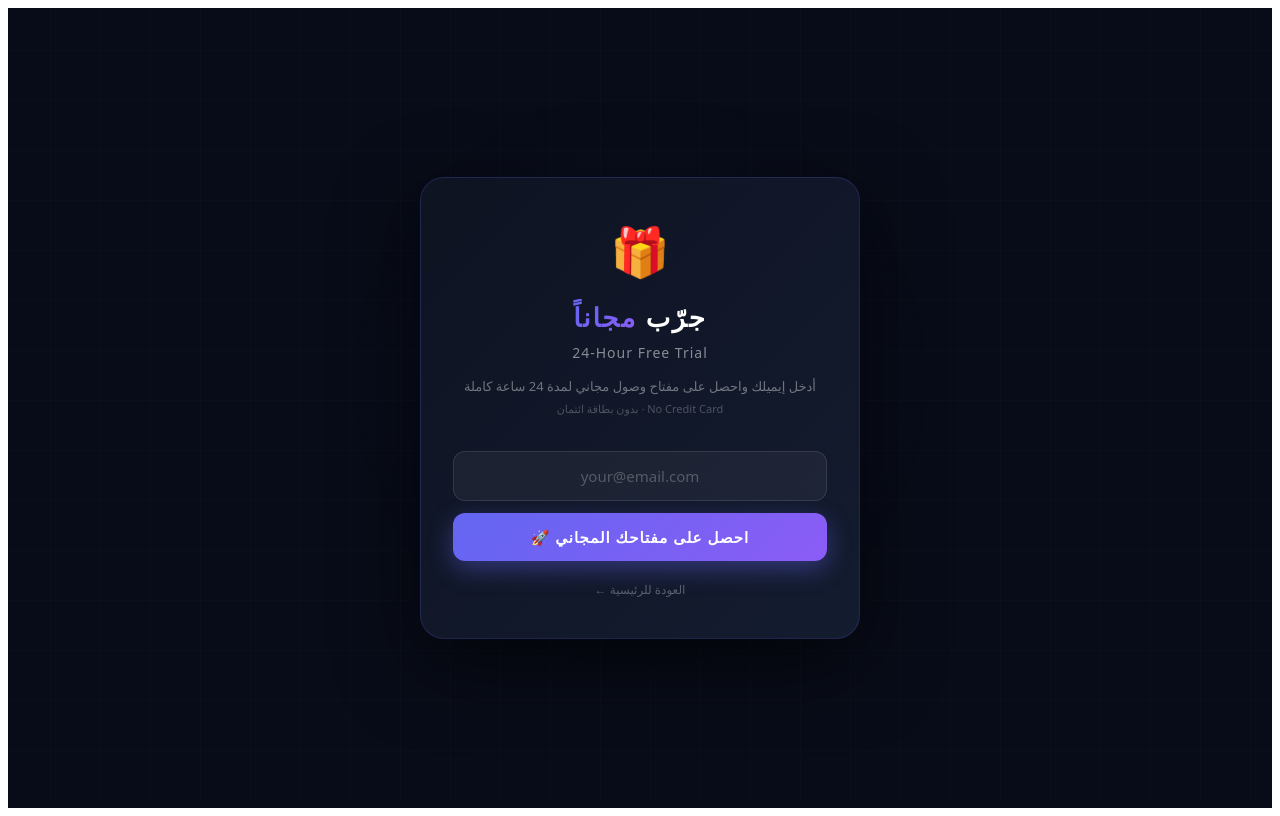
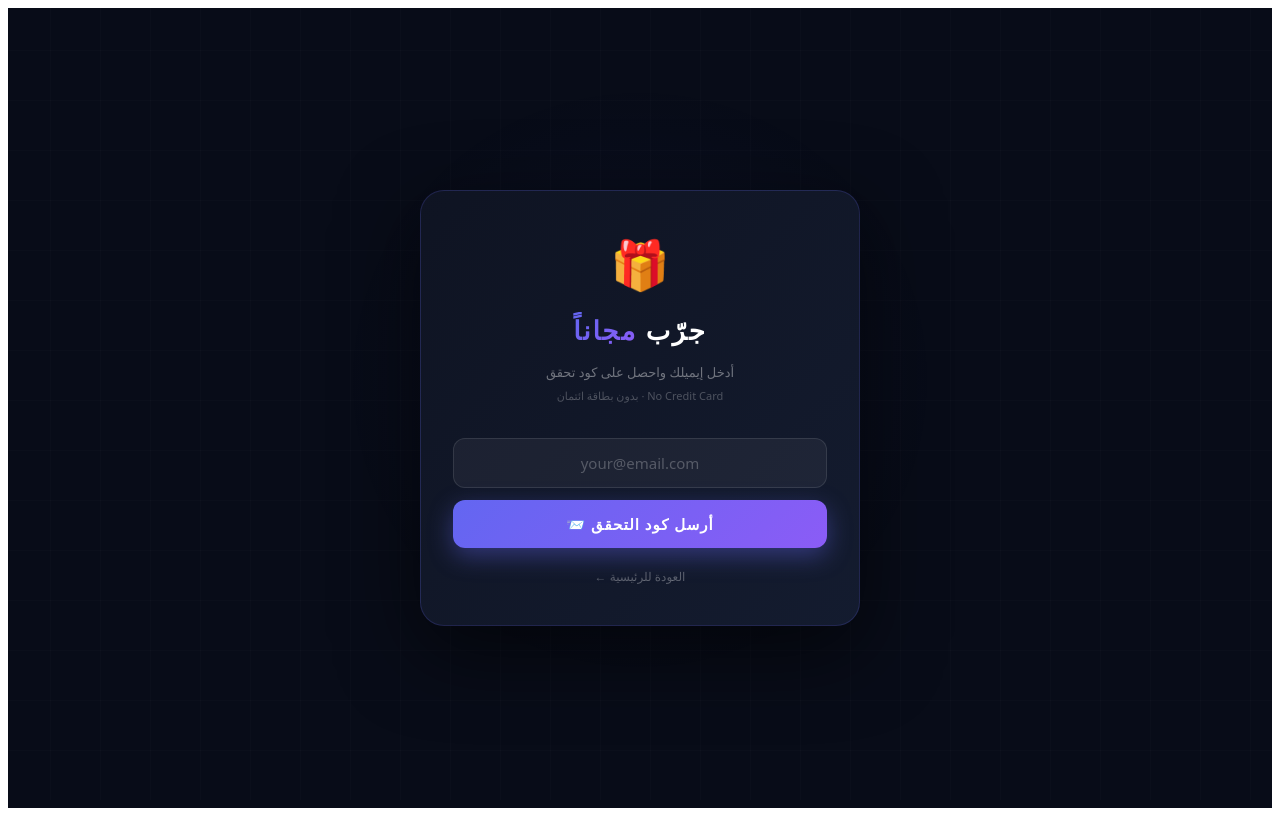
Before and after one commit to abdulazizgurishan-design/Radaraz, a Next.js app: page /trial in a window 1280 px wide. Built offline with nearby package versions, Linux system fonts and the light colour scheme.

Commit message:
Update trial.js

```diff
--- a/pages/trial.js
+++ b/pages/trial.js
@@ -20,13 +20,15 @@ const S = {
 };
 
 export default function Trial() {
+  const [step, setStep] = useState(1);
   const [email, setEmail] = useState('');
+  const [code, setCode] = useState('');
   const [loading, setLoading] = useState(false);
   const [error, setError] = useState(null);
   const [result, setResult] = useState(null);
   const [copied, setCopied] = useState(false);
 
-  const handleSubmit = async () => {
+  const handleSendCode = async () => {
     if (!email.trim() || !email.includes('@')) {
       setError('أدخل إيميل صحيح');
       return;
@@ -34,17 +36,52 @@ export default function Trial() {
     setLoading(true);
     setError(null);
     try {
-      const res = await fetch(`/api/create-trial?email=${encodeURIComponent(email.trim())}`);
+      const res = await fetch('/api/send-verification', {
+        method: 'POST',
+        headers: { 'Content-Type': 'application/json' },
+        body: JSON.stringify({ email: email.trim() }),
+      });
       const data = await res.json();
       if (data.error === 'used') {
         setError('هذا الإيميل استخدم التجربة المجانية مسبقاً');
+      } else if (data.success) {
+        setStep(2);
+      } else {
+        setError('حدث خطأ — حاول مجدداً');
+      }
+    } catch {
+      setError('خطأ في الاتصال — حاول مجدداً');
+    } finally {
+      setLoading(false);
+    }
+  };
+
+  const handleVerifyCode = async () => {
+    if (!code.trim() || code.length < 4) {
+      setError('أدخل الكود الصحيح');
+      return;
+    }
+    setLoading(true);
+    setError(null);
+    try {
+      const res = await fetch('/api/verify-code', {
+        method: 'POST',
+        headers: { 'Content-Type': 'application/json' },
+        body: JSON.stringify({ email: email.trim(), code: code.trim() }),
+      });
+      const data = await res.json();
+      if (data.error === 'invalid_code') {
+        setError('الكود غير صحيح — تحقق وأعد المحاولة');
+      } else if (data.error === 'expired') {
+        setError('انتهت صلاحية الكود — اطلب كوداً جديداً');
+        setStep(1);
       } else if (data.success) {
         setResult(data);
       } else {
         setError('حدث خطأ — حاول مجدداً');
       }
     } catch {
-      setError('خطأ في الاتصال — حاول مجدداً');
+      setError('خطأ في الاتصال — حاول مجددا');
     } finally {
       setLoading(false);
     }
@@ -63,34 +100,63 @@ export default function Trial() {
       <div style={S.box}>
         {!result ? (
           <>
-            <div style={S.icon}>🎁</div>
+            <div style={S.icon}>{step === 1 ? '🎁' : '📧'}</div>
             <div style={S.title}>
-              جرّب <span style={S.accent}>مجاناً</span>
-            </div>
-            <div style={S.title} dir="ltr" style={{ fontSize: 14, fontWeight: 400, color: 'rgba(255,255,255,0.5)', letterSpacing: 1, marginBottom: 8 }}>
-              24-Hour Free Trial
+              {step === 1 ? <>جرّب <span style={S.accent}>مجاناً</span></> : <>تحقق من <span style={S.accent}>إيميلك</span></>}
             </div>
             <p style={S.subtitle}>
-              أدخل إيميلك واحصل على مفتاح وصول مجاني لمدة 24 ساعة كاملة
+              {step === 1 ? (
+                <>
+                  أدخل إيميلك واحصل على كود تحقق
                   <br />
                   <span style={{ color: 'rgba(255,255,255,0.25)', fontSize: 11 }}>بدون بطاقة ائتمان · No Credit Card</span>
+                </>
+              ) : (
+                <>
+                  أرسلنا كود مكون من 6 أرقام إلى
+                  <br />
+                  <span style={{ color: '#a5b4fc', fontSize: 13 }}>{email}</span>
+                </>
+              )}
             </p>
 
             {error && <div style={S.error}>{error}</div>}
 
+            {step === 1 ? (
+              <>
                 <input
                   style={S.input}
                   type="email"
                   placeholder="your@email.com"
                   value={email}
                   onChange={(e) => setEmail(e.target.value)}
-              onKeyDown={(e) => e.key === 'Enter' && handleSubmit()}
+                  onKeyDown={(e) => e.key === 'Enter' && handleSendCode()}
                   dir="ltr"
                 />
-
-            <button style={S.btn(loading)} onClick={handleSubmit} disabled={loading}>
-              {loading ? '⟳ جاري الإنشاء...' : '🚀 احصل على مفتاحك المجاني'}
+                <button style={S.btn(loading)} onClick={handleSendCode} disabled={loading}>
+                  {loading ? '⟳ جاري الإرسال...' : '📨 أرسل كود التحقق'}
                 </button>
+              </>
+            ) : (
+              <>
+                <input
+                  style={S.input}
+                  type="text"
+                  placeholder="123456"
+                  value={code}
+                  onChange={(e) => setCode(e.target.value)}
+                  onKeyDown={(e) => e.key === 'Enter' && handleVerifyCode()}
+                  maxLength={6}
+                  dir="ltr"
+                />
+                <button style={S.btn(loading)} onClick={handleVerifyCode} disabled={loading}>
+                  {loading ? '⟳ جاري التحقق...' : '🔓 تحقق واحصل على مفتاحك'}
+                </button>
+                <div style={{ marginTop: 12, fontSize: 12, color: 'rgba(255,255,255,0.3)', cursor: 'pointer' }} onClick={() => { setStep(1); setError(null); }}>
+                  ← تغيير الإيميل
+                </div>
+              </>
+            )}
 
             <div style={S.backLink}>
               <a href="/" style={{ color: 'rgba(255,255,255,0.3)', textDecoration: 'none' }}>← العودة للرئيسية</a>
```
Lines whose indentation alone changed are shown as unchanged.
